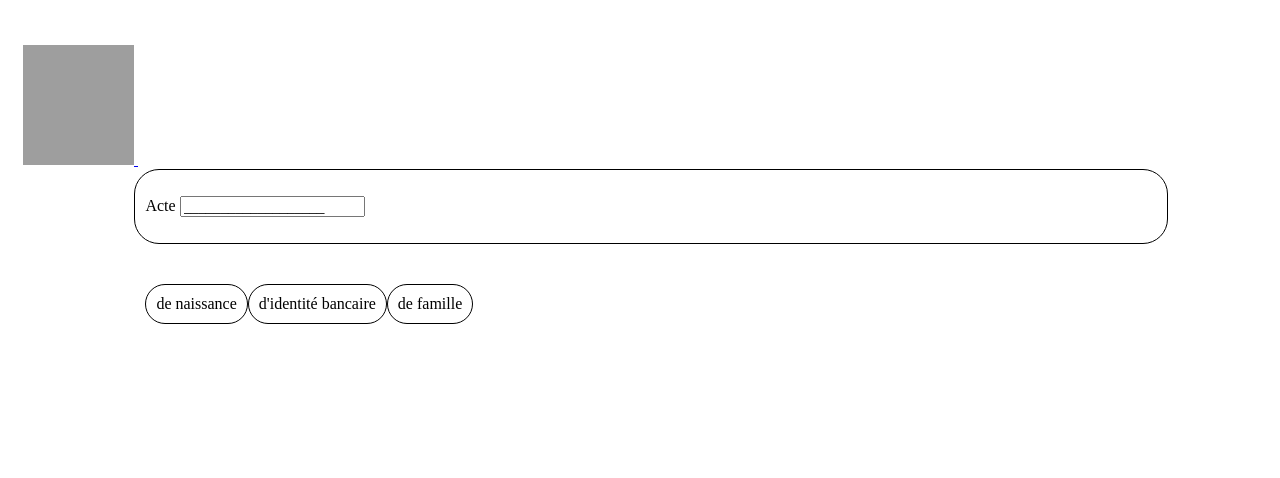
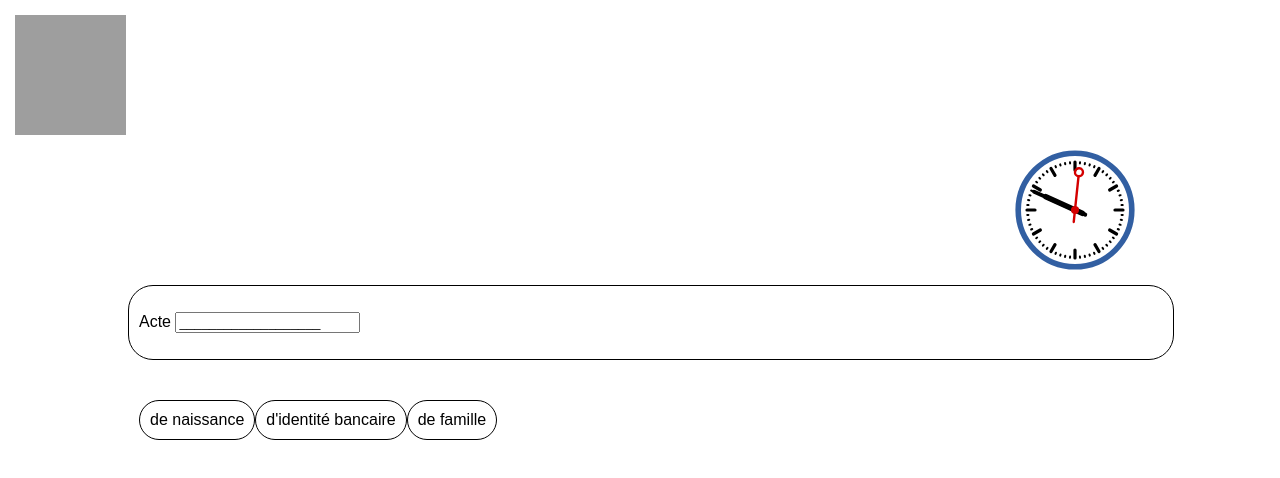
Before and after one commit to EstebanPhonnet/DevLPAS, a plain HTML site: page Sample Text Drag&Drop/index.html in a window 1280 px wide. Drawn offline with nearby package versions, Linux system fonts and the light colour scheme; grey boxes are pictures that could not be loaded.

Commit message:
minor changes
get the same layout for all (add the clock, ...)

```diff
--- a/Sample Joined list (POC v2)/designV2.css
+++ b/Sample Joined list (POC v2)/designV2.css
@@ -1,3 +1,7 @@
+#animationField {
+  margin-left: 1000px;
+}
+
 .padding-answer-line-mapping
 {
     padding-bottom:8px;
--- a/Sample Text Drag&Drop/design.css
+++ b/Sample Text Drag&Drop/design.css
@@ -1,3 +1,17 @@
+html, body{
+  width: 100%;
+  height: 100%;
+  margin: 0;
+  padding: 0;
+  font-family: sans-serif;
+  color: #000;
+  background-color: #FFFFFF;
+}
+
+#animationField {
+  margin-left: 1000px;
+}
+
 #dropZone {
   border: solid 1px black;
   border-radius: 25px;
--- a/Sample Text Drag&Drop/funcs.js
+++ b/Sample Text Drag&Drop/funcs.js
@@ -13,3 +13,103 @@ $("input")
 function drag(ev) {
     ev.dataTransfer.setData("text", ev.target.id);
 }
+
+
+function clock() {
+  var now = new Date();
+  var ctx = document.getElementById('animationField').getContext('2d');
+  ctx.save();
+  ctx.clearRect(0, 0, 150, 150);
+  ctx.translate(75, 75);
+  ctx.scale(0.4, 0.4);
+  ctx.rotate(-Math.PI / 2);
+  ctx.strokeStyle = 'black';
+  ctx.fillStyle = 'white';
+  ctx.lineWidth = 8;
+  ctx.lineCap = 'round';
+
+  // Hour marks
+  ctx.save();
+  for (var i = 0; i < 12; i++) {
+    ctx.beginPath();
+    ctx.rotate(Math.PI / 6);
+    ctx.moveTo(100, 0);
+    ctx.lineTo(120, 0);
+    ctx.stroke();
+  }
+  ctx.restore();
+
+  // Minute marks
+  ctx.save();
+  ctx.lineWidth = 5;
+  for (i = 0; i < 60; i++) {
+    if (i % 5!= 0) {
+      ctx.beginPath();
+      ctx.moveTo(117, 0);
+      ctx.lineTo(120, 0);
+      ctx.stroke();
+    }
+    ctx.rotate(Math.PI / 30);
+  }
+  ctx.restore();
+
+  var sec = now.getSeconds();
+  var min = now.getMinutes();
+  var hr  = now.getHours();
+  hr = hr >= 12 ? hr - 12 : hr;
+
+  ctx.fillStyle = 'black';
+
+  // write Hours
+  ctx.save();
+  ctx.rotate(hr * (Math.PI / 6) + (Math.PI / 360) * min + (Math.PI / 21600) *sec);
+  ctx.lineWidth = 14;
+  ctx.beginPath();
+  ctx.moveTo(-20, 0);
+  ctx.lineTo(80, 0);
+  ctx.stroke();
+  ctx.restore();
+
+  // write Minutes
+  ctx.save();
+  ctx.rotate((Math.PI / 30) * min + (Math.PI / 1800) * sec);
+  ctx.lineWidth = 10;
+  ctx.beginPath();
+  ctx.moveTo(-28, 0);
+  ctx.lineTo(112, 0);
+  ctx.stroke();
+  ctx.restore();
+
+  // Write seconds
+  ctx.save();
+  ctx.rotate(sec * Math.PI / 30);
+  ctx.strokeStyle = '#D40000';
+  ctx.fillStyle = '#D40000';
+  ctx.lineWidth = 6;
+  ctx.beginPath();
+  ctx.moveTo(-30, 0);
+  ctx.lineTo(83, 0);
+  ctx.stroke();
+  ctx.beginPath();
+  ctx.arc(0, 0, 10, 0, Math.PI * 2, true);
+  ctx.fill();
+  ctx.beginPath();
+  ctx.arc(95, 0, 10, 0, Math.PI * 2, true);
+  ctx.stroke();
+  ctx.fillStyle = 'rgba(0, 0, 0, 0)';
+  ctx.arc(0, 0, 3, 0, Math.PI * 2, true);
+  ctx.fill();
+  ctx.restore();
+
+  ctx.beginPath();
+  ctx.lineWidth = 14;
+  ctx.strokeStyle = '#325FA2';
+  ctx.arc(0, 0, 142, 0, Math.PI * 2, true);
+  ctx.stroke();
+
+  ctx.restore();
+
+  window.requestAnimationFrame(clock);
+}
+
+window.requestAnimationFrame(clock);
```
Also changed, not shown: Sample Joined list (POC v2)/funcsV2.js (+99 -0 lines).
